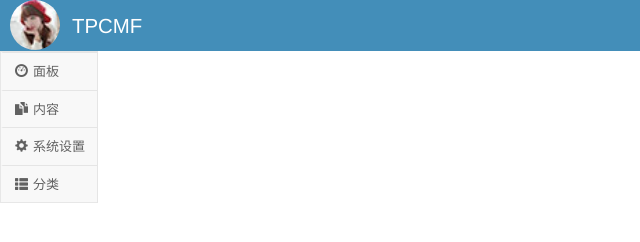
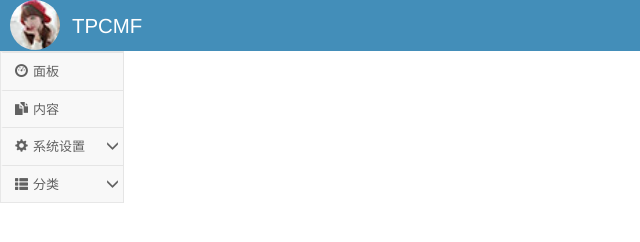
Before and after one commit to chahualao/admin-template, a plain HTML site: page index.html in a window 1280 px wide. Shown: the full height of the page, 0-640 px from the left. Drawn offline with Linux system fonts and the light colour scheme.

Commit message:
update style
增加左侧导航下拉标识

```diff
--- a/admin/css/tpcmf.css
+++ b/admin/css/tpcmf.css
@@ -51,17 +51,7 @@ white-space: nowrap;}
   color: #fff;
   border: none;
 }
-.nav-list:before{
- display: block;
-    content: "";
-    position: absolute;
-    z-index: -2;
-    width: inherit;;
-    max-width: inherit;
-    bottom: 0;
-    top: 0;
-    background-color: #FFF;
-}
+
 .nav-list > ul {
   padding-left: 0px;
   margin-bottom: 0px;
@@ -69,7 +59,7 @@ white-space: nowrap;}
 .nav-list li {
   list-style-type: none;
   margin: 0;
-  padding: 8px 12px;
+  padding: 8px 0px 8px 12px;
   position: relative;
 }
 .nav-list >ul>li{
@@ -78,19 +68,22 @@ white-space: nowrap;}
   border-left: 2px solid #f8f8f8;
 }
 .nav-list > ul > li.li-selected{border-left: 2px solid #438EB9}
-.nav-list li > span,.nav-list li > a{
+.nav-list li > span,.nav-list li > a,.nav-list li > i{
   font-size: 13px;
   color: #616161;
   text-decoration: none;
+  cursor:pointer;
 }
+.nav-list ul > li > a{padding-right:38px;}
 .nav-list >ul > li:hover{
   background-color:#fafafa;
   border-left: 2px solid #438EB9
 }
-.nav-list li:hover > span,.nav-list li:hover > a{
+.nav-list li:hover > span,.nav-list li:hover > a,.nav-list li:hover > i{
   color: #438EB9;
 }
 .nav-list ul > li > ul{padding-left:10px;}
+.nav-list ul > li .menuDown{position:absolute;right: 4px;top:11px;}
 /**分支线条**/
 .nav-list li::before, .nav-list li::after {
   content: '';
@@ -110,9 +103,6 @@ white-space: nowrap;}
   height: 20px;
   top: 17px;
   width: 14px
-}
-.nav-list li.li-parent > span {
-  cursor: pointer
 }
 .nav-list > ul > li::before, .nav-list > ul > li::after {
   border: 0
--- a/admin/js/tpcmf-tree.js
+++ b/admin/js/tpcmf-tree.js
@@ -2,21 +2,30 @@
 * @Author: Administrator
 * @Date:   2016-01-13 10:57:14
 * @Last Modified by:   Administrator
-* @Last Modified time: 2016-01-13 10:59:33
+* @Last Modified time: 2016-01-14 11:58:33
 */
 
 'use strict';
 (function ($) {
     $.fn.Tree = function (options) {
         var defaults = {
-            tip:'展开或收起'
+            tip:'展开或收起',
+            menuDown:"glyphicon glyphicon-menu-down"
         };
         //合并配置
         options = $.extend(defaults, options);
         this.each(function () {
             var Tree = $(this);
-            //给所有父类标签添加title
-            $(Tree).find('li:has(ul)').addClass('li-parent').find(' > span').attr('title', options.tip);
+            var Parents = $(Tree).find('li:has(ul)');
+            Parents.each(function(index) {
+                //给所有父类标签添加title
+                $(this).addClass('li-parent').find(' > span').attr('title', options.tip);
+                //添加图标(menuDown)
+                var childrenTmp = $(this).find('>ul');
+                childrenTmp.remove();
+                $(this).append('<i class="'+options.menuDown+'"></i>');
+                $(this).append(childrenTmp);
+            });
             // 收起或者展开
             $(Tree).delegate('li.li-parent > span', 'click', function (e) {
                 var children = $(this).parent('li.li-parent').find(' > ul > li');
@@ -36,6 +45,15 @@
                 }
                 e.stopPropagation();
             });
+            //给图标添加事件
+            Parents.each(function() {
+                //绑定的事件
+                console.log($(this));
+                var that = $(this);
+                $(this).find(' > i').bind('click', function(event) {
+                    that.find('span').trigger('click');
+                });
+            });
         });
     };
 })(jQuery);
--- a/index.html
+++ b/index.html
@@ -111,7 +111,9 @@
     <script type="text/javascript">
       //初始化左侧菜单
       jQuery(document).ready(function($) {
-          $(".nav-list").Tree();
+          $(".nav-list").Tree({
+            menuDown:"glyphicon glyphicon-menu-down menuDown"
+          });
           var bodyH =  document.body.scrollHeight;
           //控制左侧菜单容器高度
           var leftcontainer = bodyH-51;
```
